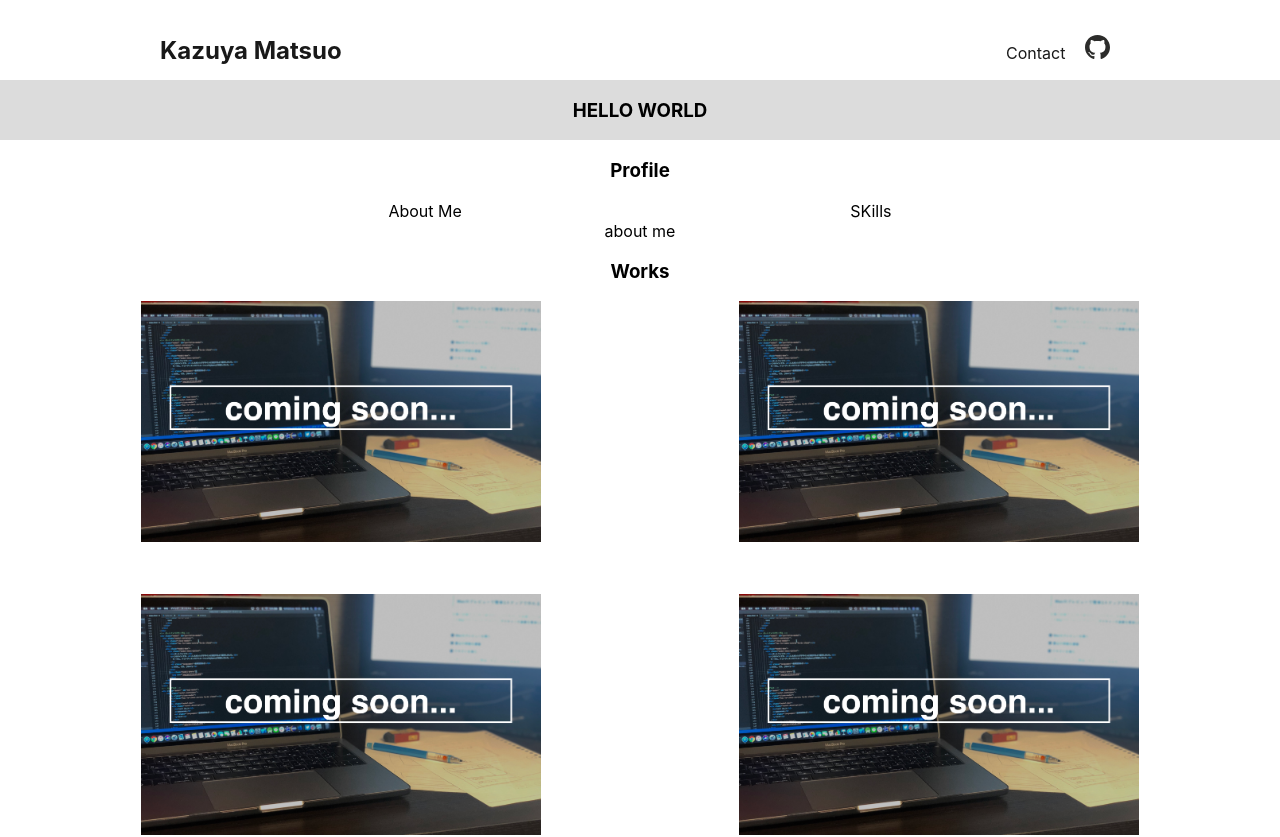
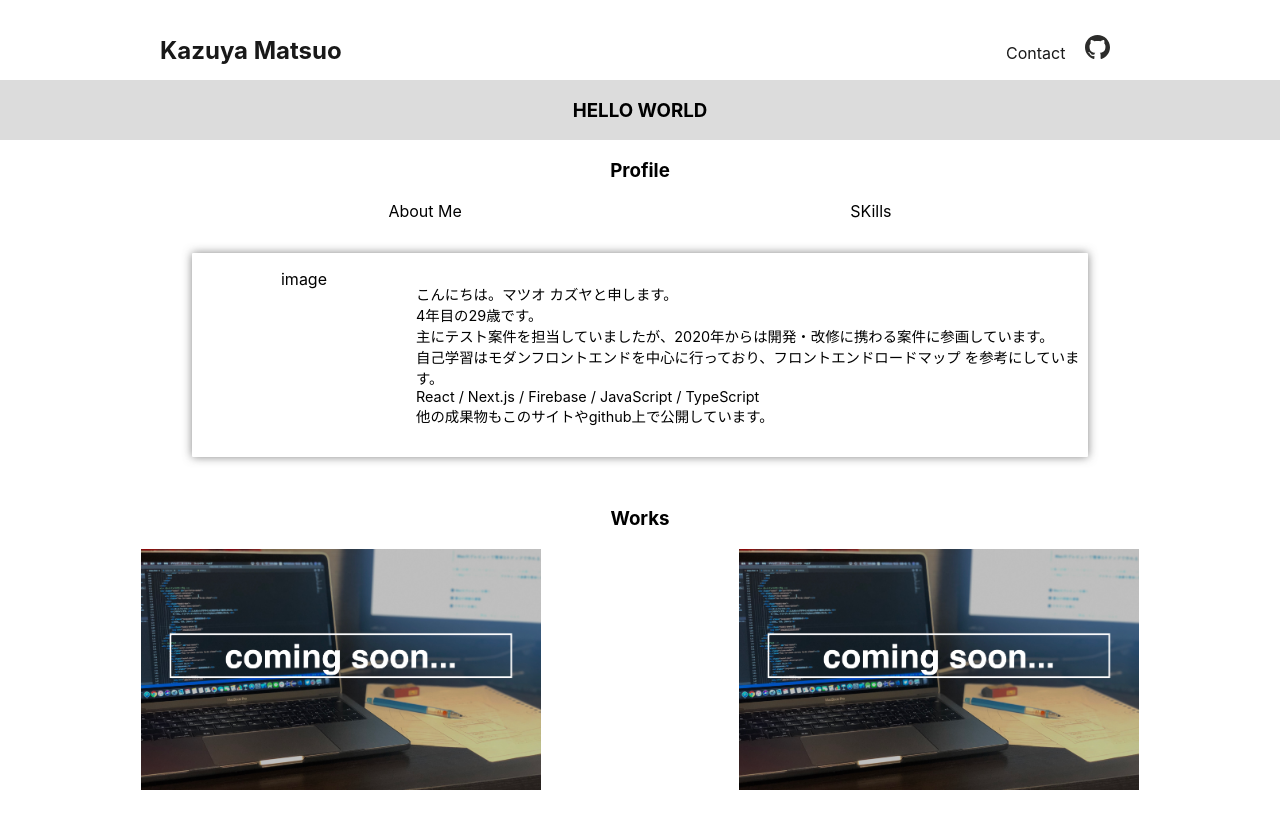
Before and after one commit to kazuya-m/my-pf, a Next.js app: page / in a window 1280 px wide. Shown: the top 837 px of the page. Built offline with nearby package versions, Linux system fonts and the light colour scheme.

Commit message:
created profile section

```diff
--- a/components/profile/index.jsx
+++ b/components/profile/index.jsx
@@ -1,14 +1,34 @@
 import styles from './index.module.css'
 import React, { useState } from 'react';
+import { SkillCard } from '../skillCard'
 
 
 export function Profile() {
   const aboutme = 'aboutme';
-  const skills = 'slills'
+  const skills = 'skills'
   const [displayedTab, setDisplayedTab] = useState(aboutme);
+
+  const skillset = [
+    { id: "01", name: "HTML", exp: "both" },
+    { id: "02", name: "CSS", exp: "both" },
+    { id: "03", name: "JavaScript", exp: "both" },
+    { id: "04", name: "TypeScript", exp: "study" },
+    { id: "05", name: "React", exp: "study" },
+    { id: "06", name: "Material-UI", exp: "study"},
+    { id: "07", name: "Next.js", exp: "study" },
+    { id: "08", name: "Firebase", exp: "study" },
+    { id: "09", name: "Git / GitHub", exp: "study" },
+    { id: "10", name: "jQuery", exp: "both" },
+    { id: "11", name: "Linux", exp: "both" },
+    { id: "12", name: "SubVersion", exp: "work" }
+  ];
 
   const handleClickedTab = id => {
     setDisplayedTab(id);
+  //   switch (id) {
+  //     case aboutme:
+
+  //   }
   }
 
   return (
@@ -20,13 +40,30 @@ export function Profile() {
       </ul>
       <div className={styles.content__wrapper}>
         {displayedTab === aboutme ? (
-          <>
-            about me
-          </>
+          <div className={styles.card__aboutme}>
+            <div className={styles.item__profileImage}>
+              image
+            </div>
+            <div className={styles.item__description}>
+            <p>こんにちは。マツオ カズヤと申します。<br />
+                4年目の29歳です。<br />
+                主にテスト案件を担当していましたが、2020年からは開発・改修に携わる案件に参画しています。<br />
+                自己学習はモダンフロントエンドを中心に行っており、<a href="https://roadmap.sh/frontend" target="_blank" rel="noopener noreferrer">フロントエンドロードマップ <i className="fas fa-external-link-alt"></i></a> を参考にしています。<br />
+                React / Next.js / Firebase / JavaScript / TypeScript<br />
+                他の成果物もこのサイトやgithub上で公開しています。
+              </p>
+            </div>
+          </div>
         ) : (
-          <>
-            skills
-          </>
+          <ul className={styles.skills__list}>
+            {skillset.map((items) => (
+              <li id={items.name} className={styles.skills__item}>
+                <h3>{items.name}</h3>
+                <p>{items.exp}</p>
+              </li>
+            )
+          )}
+          </ul>
         )}
       </div>
     </div>
--- a/components/profile/index.module.css
+++ b/components/profile/index.module.css
@@ -1,14 +1,54 @@
 .wrapper {
   width: 100%;
   text-align: center;
-}
-
-.profile__list {
-  display: flex;
-  justify-content: center;
+  background-color: #fff;
 }
 
 .profile__list {
   display: flex;
   justify-content: space-evenly;
+  align-items: center;
 }
+
+.content__wrapper {
+  display: flex;
+  justify-content: center;
+  padding: 2rem 0;
+}
+
+.card__aboutme {
+  width: 80%;
+  background-color: #fff;
+  border-radius: 1px;
+  width: 70%;
+  box-shadow: 0 0 10px rgba(80, 80, 80, 0.7);
+  padding: 1rem 0;
+  display: flex;
+  justify-content: space-evenly;
+}
+
+.item__profileImage {
+  width: 25%;
+}
+
+.item__description {
+  width: 75%;
+  text-align: left;
+  font-size: 0.9em;
+}
+
+/* skills */
+.skills__list {
+  width: 80%;
+  display: flex;
+  flex-wrap: wrap;
+  justify-content: space-evenly;
+  padding: 10px, 10px;
+}
+.skills__item {
+  width: 20%;
+  background-color: #fff;
+  border-radius: 1px;
+  box-shadow: 0 0 10px rgba(80, 80, 80, 0.7);
+  margin: 1em 1em;
+}
--- /dev/null
+++ b/components/skillCard/index.jsx
@@ -0,0 +1,9 @@
+export function SkillCard(props) {
+  console.log('skills')
+  return (
+    <>
+    <h3>{props.name}</h3>
+    <p>{props.exp}</p>
+    </>
+  )
+}
```
